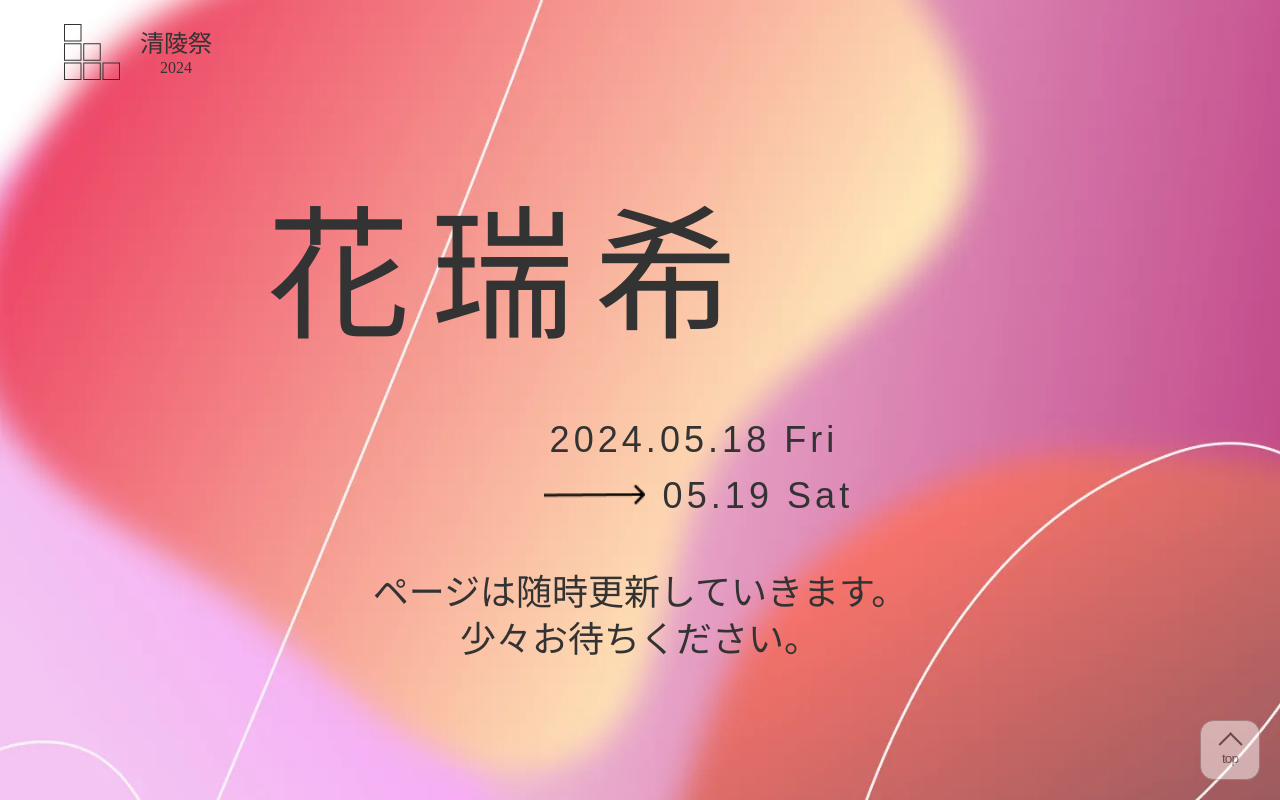
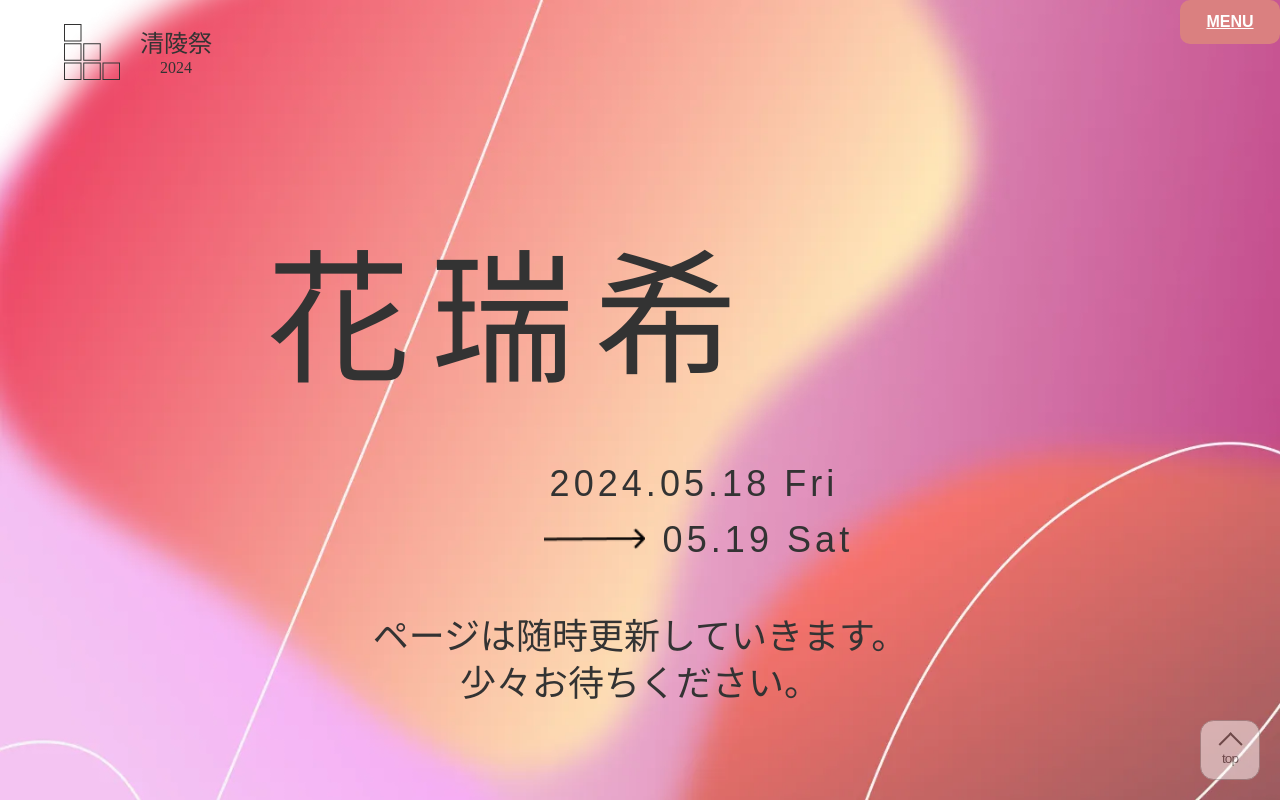
Before and after one commit to ynufes-tech/ynufes-seiryo24, a Nuxt app: page / in a window 1280 px wide. Built offline with nearby package versions, Linux system fonts and the light colour scheme.

Commit message:
yarn lintfixコマンド. 移植

```diff
--- /dev/null
+++ b/components/NaviMenu.vue
@@ -0,0 +1,127 @@
+<script lang="ts" setup>
+import { ref } from "vue";
+
+const showMenu = ref(false);
+const toggle = () => {
+  showMenu.value = !showMenu.value;
+};
+</script>
+
+<template>
+  <div class="navigation-menu">
+    <a
+      :class="{
+        'under-hover-button': showMenu,
+      }"
+      id="button-title"
+      @click="toggle"
+    >
+      MENU
+    </a>
+    <div v-show="showMenu">
+      <nav class="nav-list-wrapper">
+        <ul class="nav-list">
+          <!-- <li>
+            <NuxtLink to="/" @click="toggle">トップ</NuxtLink>
+          </li> -->
+          <li>
+            <NuxtLink to="/about" @click="toggle">ABOUT</NuxtLink>
+          </li>
+          <li>
+            <NuxtLink to="/events" @click="toggle">EVENTS</NuxtLink>
+          </li>
+          <li>
+            <NuxtLink to="/map" @click="toggle">MAP</NuxtLink>
+          </li>
+          <li>
+            <NuxtLink to="/pamphlet" @click="toggle">PAMPHLET</NuxtLink>
+          </li>
+          <li>
+            <NuxtLink to="/time-schedule" @click="toggle">TIME-SCHDULE</NuxtLink
+            >
+          </li>
+          <li>
+            <NuxtLink to="/sponsors" @click="toggle">SPONSORS </NuxtLink>
+          </li>
+          <li>
+            <NuxtLink to="/faq" @click="toggle">FAQ</NuxtLink>
+          </li>
+          <li>
+            <NuxtLink to="/access" @click="toggle">ACCESS</NuxtLink>
+          </li>
+        </ul>
+      </nav>
+    </div>
+  </div>
+</template>
+
+<style lang="scss" scoped>
+.navigation-menu {
+  position: relative;
+  z-index: 10000;
+}
+
+#button-title {
+  display: inline-block;
+  width: 6rem;
+  text-align: center;
+  color: #ffffff;
+  line-height: 2.5rem;
+  background: #da8080;
+  outline: none;
+  border: 2px solid #da8080;
+  -webkit-transition: all 0.3s;
+  transition: all 0.3s;
+  border-radius: 10px;
+  font-weight: bold;
+  text-decoration: underline;
+  cursor: pointer;
+  user-select: none;
+
+  &.under-hover-button {
+    color: #da8080;
+    background-color: #fcf9ef;
+  }
+}
+
+.nav-list-wrapper {
+  background-image: url(~/assets/images/NaviMenuRectangle.webp);
+  background-size: cover;
+  position: absolute;
+  top: calc(100% + 0.5em);
+  right: 0;
+  margin-top: 1vw;
+  display: inline-block;
+  width: 200px;
+  padding: 1rem;
+  text-align: left;
+  list-style-type: none;
+  text-decoration: none;
+  line-height: 50px;
+  outline: none;
+  -webkit-transition: all 0.3s;
+  transition: all 0.3s;
+  border-radius: 5px;
+  z-index: 10000;
+  font-size: 1rem;
+  font-weight: regular;
+}
+
+.nav-list {
+  list-style: none;
+  letter-spacing: 0.135em;
+
+  margin-left: 0;
+
+  > li > a {
+    text-decoration: none;
+    color: inherit;
+
+    &.router-link-active {
+      font-size: 1rem;
+      font-weight: bold;
+      text-decoration: underline;
+    }
+  }
+}
+</style>
--- a/layouts/default.vue
+++ b/layouts/default.vue
@@ -8,6 +8,7 @@ onMounted(() => {
 <template>
   <div class="layout-root">
     <header-component />
+    <NaviMenu />
     <slot />
     <div class="background-container"></div>
     <FloatingButton />
@@ -20,6 +21,9 @@ onMounted(() => {
   position: relative;
   margin: 0;
   padding: 0;
+  .navigation-menu {
+      text-align: right;
+    }
 }
 .background-container {
   background-image: url(~/assets/images/default-background-image.webp);
```
Also changed, not shown: assets/images/NaviMenuRectangle.webp (added).
